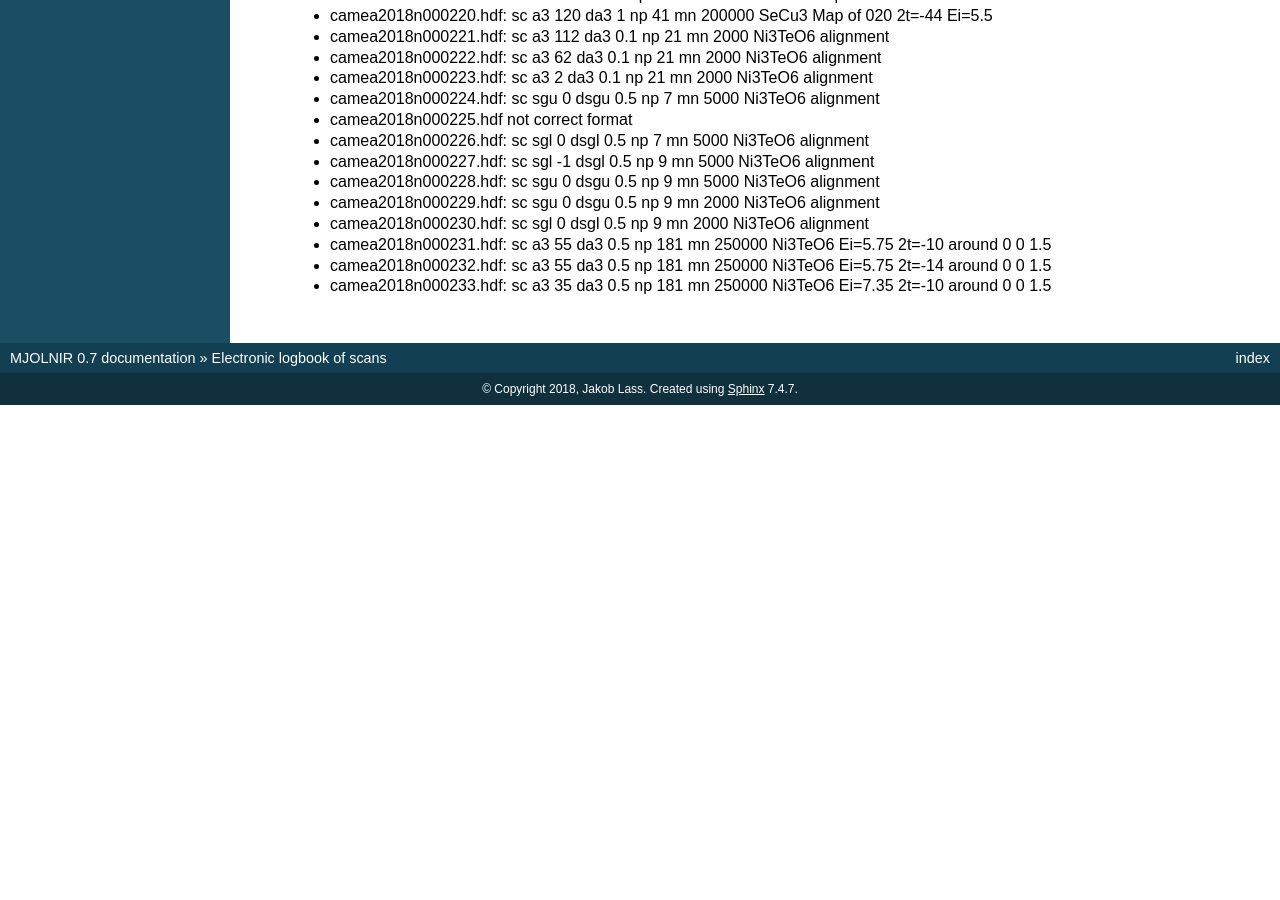
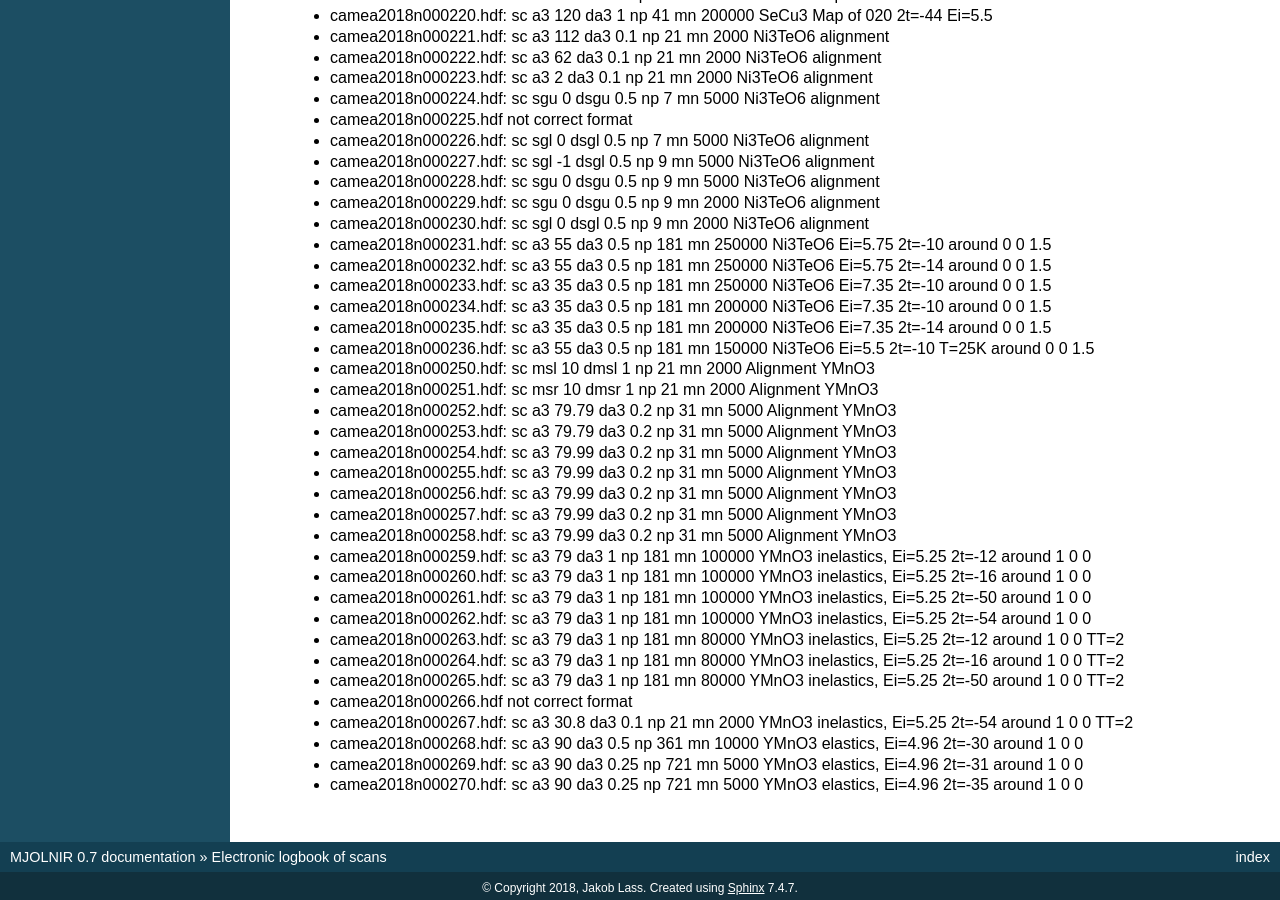
Before and after one commit to MJOLNIRPackage/MJOLNIR, a Sphinx documentation site: the page built from docs/Commissioning/FileOverview.rst, in a window 1280 px wide and 900 px high, scrolled down 4511 px. Built offline with Sphinx 7.4.7, drawn with Linux system fonts in a browser that asks for light colours; before the commit the page ends 4916 px from its top, so only the background shows below that.

Commit message:
Update with latest files

```diff
--- a/docs/Commissioning/FileOverview.rst
+++ b/docs/Commissioning/FileOverview.rst
@@ -225,3 +225,27 @@ Following is a raw overview of scan files with: name, scan command and title
  - camea2018n000231.hdf: sc a3 55 da3 0.5 np 181 mn 250000	Ni3TeO6 Ei=5.75 2t=-10 around 0 0 1.5
  - camea2018n000232.hdf: sc a3 55 da3 0.5 np 181 mn 250000	Ni3TeO6 Ei=5.75 2t=-14 around 0 0 1.5
  - camea2018n000233.hdf: sc a3 35 da3 0.5 np 181 mn 250000	Ni3TeO6 Ei=7.35 2t=-10 around 0 0 1.5
+ - camea2018n000234.hdf: sc a3 35 da3 0.5 np 181 mn 200000	Ni3TeO6 Ei=7.35 2t=-10 around 0 0 1.5
+ - camea2018n000235.hdf: sc a3 35 da3 0.5 np 181 mn 200000	Ni3TeO6 Ei=7.35 2t=-14 around 0 0 1.5
+ - camea2018n000236.hdf: sc a3 55 da3 0.5 np 181 mn 150000	Ni3TeO6 Ei=5.5 2t=-10 T=25K around 0 0 1.5
+ - camea2018n000250.hdf: sc msl 10 dmsl 1 np 21 mn 2000	Alignment YMnO3
+ - camea2018n000251.hdf: sc msr 10 dmsr 1 np 21 mn 2000	Alignment YMnO3
+ - camea2018n000252.hdf: sc a3 79.79 da3 0.2 np 31 mn 5000	Alignment YMnO3
+ - camea2018n000253.hdf: sc a3 79.79 da3 0.2 np 31 mn 5000	Alignment YMnO3
+ - camea2018n000254.hdf: sc a3 79.99 da3 0.2 np 31 mn 5000	Alignment YMnO3
+ - camea2018n000255.hdf: sc a3 79.99 da3 0.2 np 31 mn 5000	Alignment YMnO3
+ - camea2018n000256.hdf: sc a3 79.99 da3 0.2 np 31 mn 5000	Alignment YMnO3
+ - camea2018n000257.hdf: sc a3 79.99 da3 0.2 np 31 mn 5000	Alignment YMnO3
+ - camea2018n000258.hdf: sc a3 79.99 da3 0.2 np 31 mn 5000	Alignment YMnO3
+ - camea2018n000259.hdf: sc a3 79 da3 1 np 181 mn 100000	YMnO3 inelastics, Ei=5.25 2t=-12 around 1 0 0
+ - camea2018n000260.hdf: sc a3 79 da3 1 np 181 mn 100000	YMnO3 inelastics, Ei=5.25 2t=-16 around 1 0 0
+ - camea2018n000261.hdf: sc a3 79 da3 1 np 181 mn 100000	YMnO3 inelastics, Ei=5.25 2t=-50 around 1 0 0
+ - camea2018n000262.hdf: sc a3 79 da3 1 np 181 mn 100000	YMnO3 inelastics, Ei=5.25 2t=-54 around 1 0 0
+ - camea2018n000263.hdf: sc a3 79 da3 1 np 181 mn 80000	YMnO3 inelastics, Ei=5.25 2t=-12 around 1 0 0 TT=2
+ - camea2018n000264.hdf: sc a3 79 da3 1 np 181 mn 80000	YMnO3 inelastics, Ei=5.25 2t=-16 around 1 0 0 TT=2
+ - camea2018n000265.hdf: sc a3 79 da3 1 np 181 mn 80000	YMnO3 inelastics, Ei=5.25 2t=-50 around 1 0 0 TT=2
+ - camea2018n000266.hdf not correct format
+ - camea2018n000267.hdf: sc a3 30.8 da3 0.1 np 21 mn 2000	YMnO3 inelastics, Ei=5.25 2t=-54 around 1 0 0 TT=2
+ - camea2018n000268.hdf: sc a3 90 da3 0.5 np 361 mn 10000	YMnO3 elastics, Ei=4.96 2t=-30 around 1 0 0
+ - camea2018n000269.hdf: sc a3 90 da3 0.25 np 721 mn 5000	YMnO3 elastics, Ei=4.96 2t=-31 around 1 0 0
+ - camea2018n000270.hdf: sc a3 90 da3 0.25 np 721 mn 5000	YMnO3 elastics, Ei=4.96 2t=-35 around 1 0 0
```
